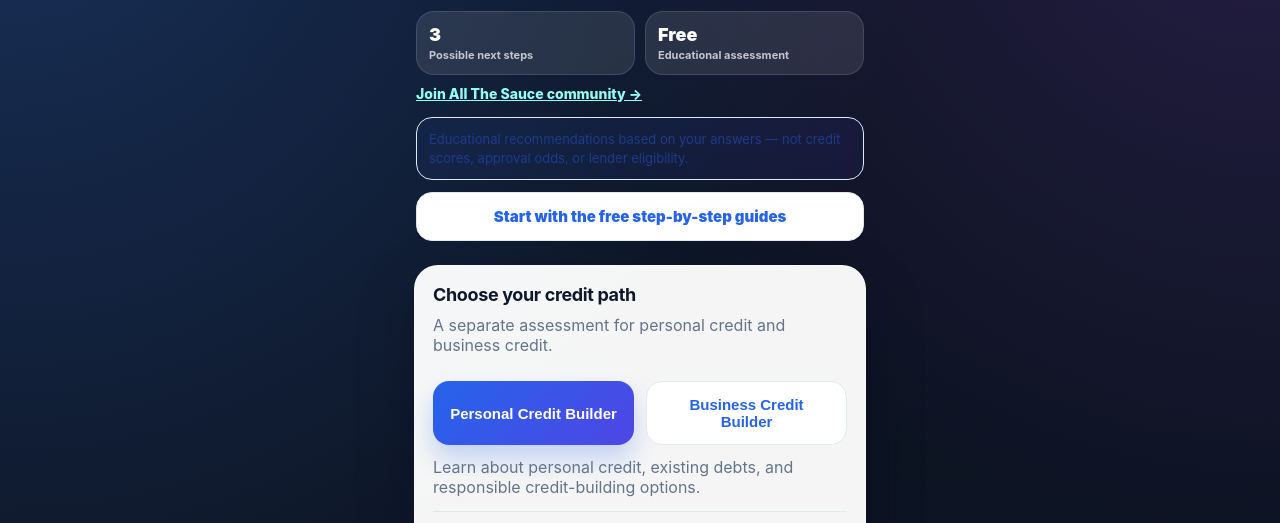
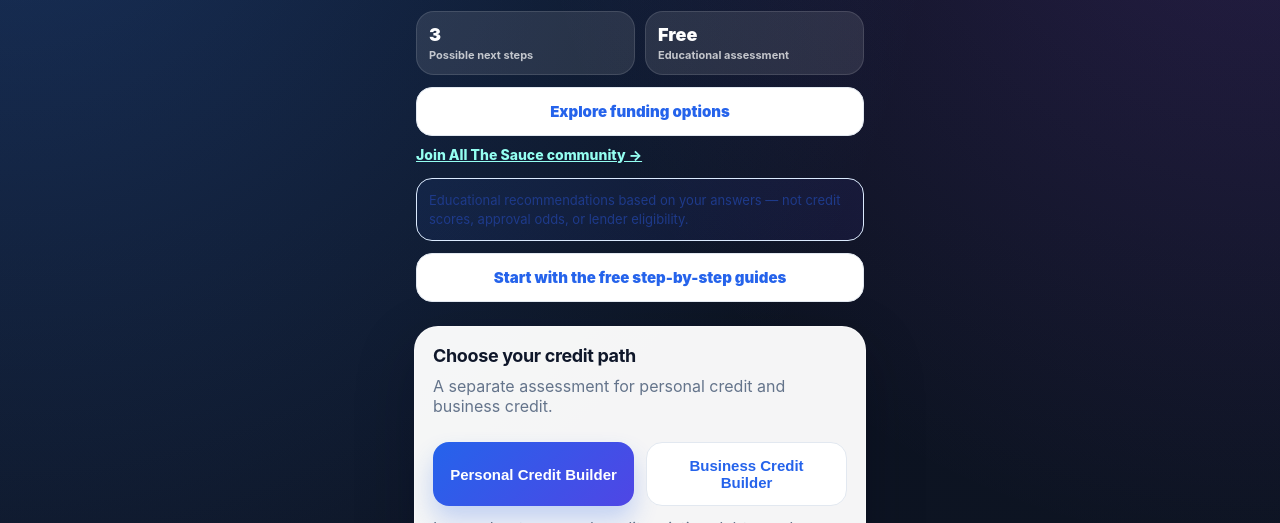
Before and after one commit to creditkstp-hue/credit-match, a website: page index.html in a window 1280 px wide. Shown: the part 200-723 px from the top of the page. Drawn offline with Linux system fonts and the light colour scheme.

Commit message:
Connect funding education and business credit pathways: index.html

```diff
--- a/index.html
+++ b/index.html
@@ -15,7 +15,7 @@
     <h1>Build stronger credit — personally or for your business</h1>
     <p>Choose the credit-building path that fits your goals. Compare education, tools, and relevant partner offers without guaranteed results or approval claims.</p>
     <div class="kpis"><div class="kpi"><div class="num">3</div><div class="lbl">Possible next steps</div></div><div class="kpi"><div class="num">Free</div><div class="lbl">Educational assessment</div></div></div>
-    <a href="/community.html" style="display:inline-block;color:#94fff1;font-size:14px;font-weight:800;margin-top:10px">Join All The Sauce community →</a><div class="lock-banner" style="margin-top:14px">Educational recommendations based on your answers — not credit scores, approval odds, or lender eligibility.</div><a href="/learn.html" class="btn secondary" style="margin-top:12px">Start with the free step-by-step guides</a>
+    <a href="/funding.html" class="btn secondary" style="margin-top:12px">Explore funding options</a><a href="/community.html" style="display:inline-block;color:#94fff1;font-size:14px;font-weight:800;margin-top:10px">Join All The Sauce community →</a><div class="lock-banner" style="margin-top:14px">Educational recommendations based on your answers — not credit scores, approval odds, or lender eligibility.</div><a href="/learn.html" class="btn secondary" style="margin-top:12px">Start with the free step-by-step guides</a>
   </div>
 
   <div class="card">
```
